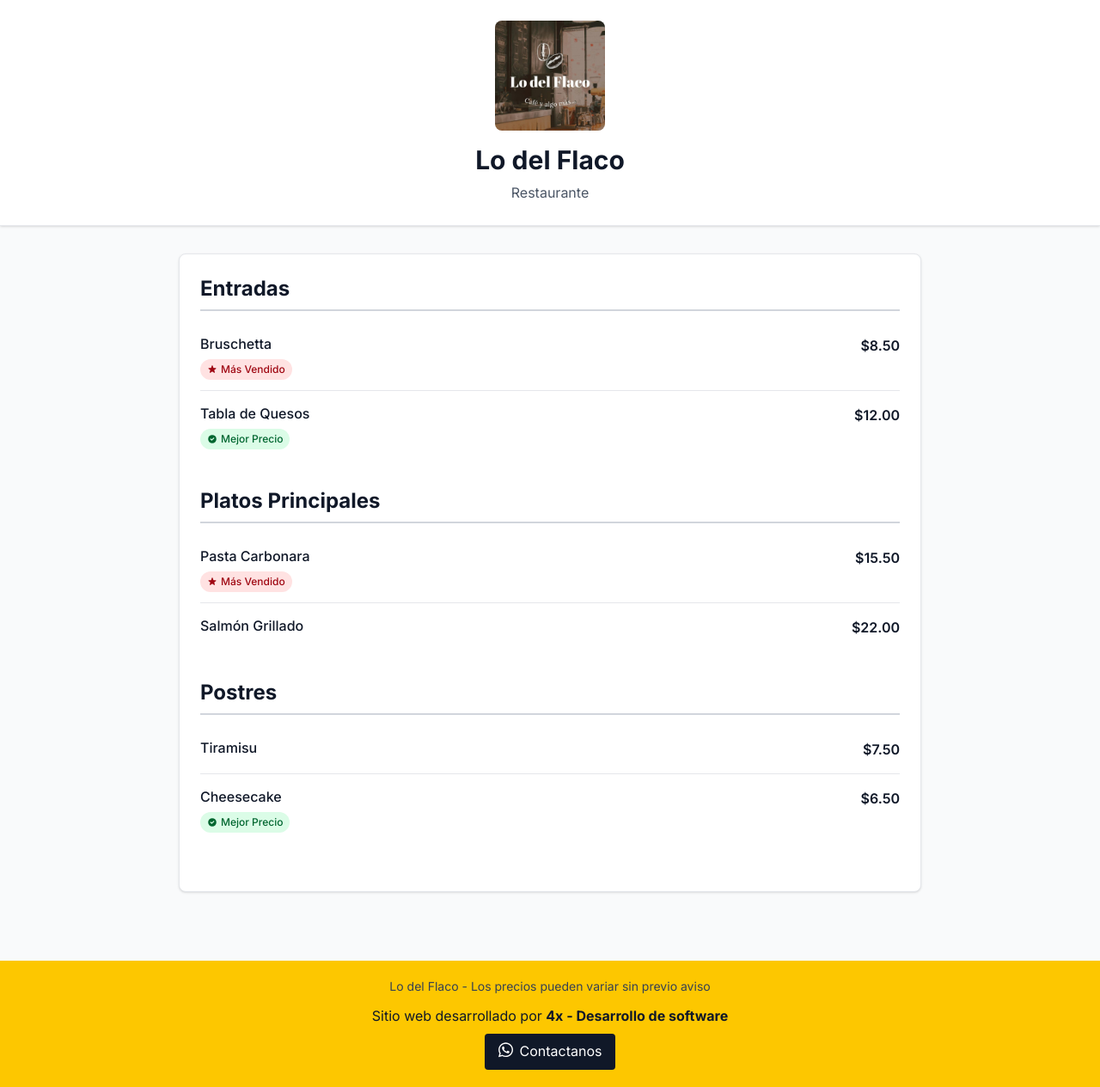
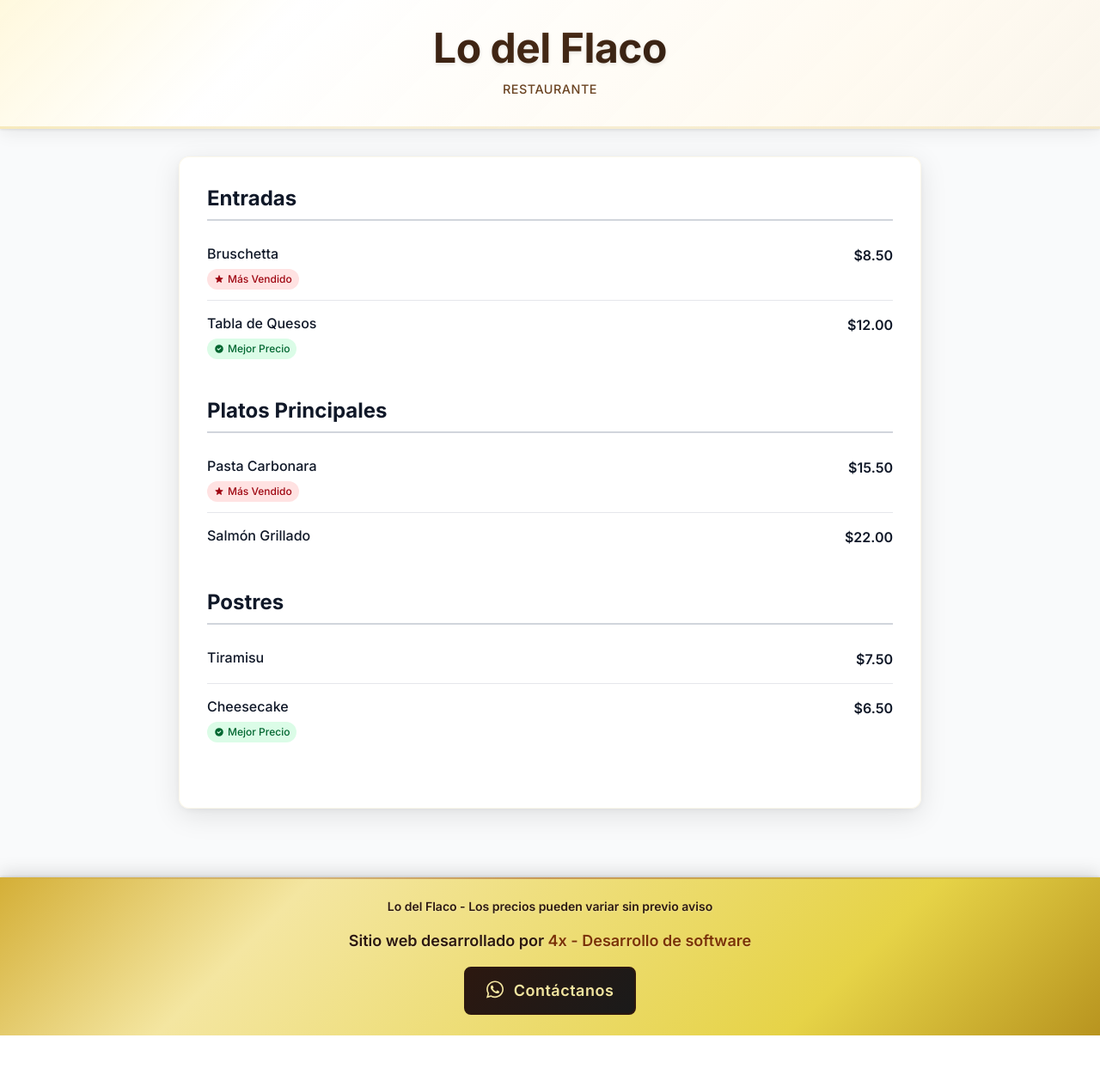
Before and after one commit to leandromasotti/resto-menu, a Next.js app: page / in a window 1280 px wide. Shown: the whole page at 86% size. After the commit the page ends 1205 px from the top, so only its background shows below. Built offline with nearby package versions, Linux system fonts and the light colour scheme; no server answers.

Commit message:
Update page.tsx

```diff
--- a/app/page.tsx
+++ b/app/page.tsx
@@ -3,7 +3,6 @@ import { fetchMenuData } from '@/lib/menu-data';
 import { getRestaurantConfig } from '@/lib/restaurant-config';
 import MenuCategoryComponent from '@/components/MenuCategoryComponent';
 import MenuLoader from '@/components/MenuLoader';
-import Logo from '@/components/Logo';
 
 // Configurar ISR con revalidación cada 5 minutos
 export const revalidate = 300;
@@ -13,23 +12,15 @@ export default async function MenuPage() {
 
   return (
     <div className="min-h-screen bg-gray-50">
-      {/* Logo overlay de fondo */}
-      <div className="logo-overlay"></div>
-
-      <div className="relative z-10">
+      <div className="relative">
         {/* Header */}
-        <header className="bg-white shadow-sm border-b border-gray-200">
-          <div className="max-w-4xl mx-auto px-4 py-6">
+        <header className="header-gastronomico shadow-sm border-b border-gray-200">
+          <div className="max-w-4xl mx-auto px-4 py-8">
             <div className="text-center">
-              {/* Logo principal */}
-              <div className="mb-4 flex justify-center">
-                <Logo size="medium" />
-              </div>
-
-              <h1 className="text-3xl font-bold text-gray-900 mb-2">
+              <h1 className="titulo-restaurante text-4xl md:text-5xl font-bold mb-3">
                 {restaurantConfig.name}
               </h1>
-              <p className="text-gray-600">
+              <p className="subtitulo-restaurante">
                 {restaurantConfig.subtitle}
               </p>
             </div>
@@ -44,31 +35,31 @@ export default async function MenuPage() {
         </main>
 
         {/* Footer */}
-        <footer className="bg-yellow-400 text-gray-900 text-center p-5 w-full mt-12">
+        <footer className="footer-gastronomico text-center p-6 w-full mt-12">
           <div className="max-w-4xl mx-auto">
-            <p className="mb-3 text-sm text-gray-700">
+            <p className="footer-texto mb-4 text-sm">
               {restaurantConfig.name} - Los precios pueden variar sin previo aviso
             </p>
-            <p>
-              Sitio web desarrollado por <b>4x - Desarrollo de software</b>
+            <p className="footer-texto mb-4 text-lg font-bold">
+              Sitio web desarrollado por <span className="text-amber-900">4x - Desarrollo de software</span>
             </p>
-            <div className="mt-2">
+            <div className="mt-4">
               <a
-                className="inline-flex items-center bg-gray-900 text-white px-4 py-2 rounded hover:bg-gray-800 transition-colors"
+                className="footer-link inline-flex items-center px-6 py-3 rounded-lg hover:bg-gray-800 transition-all duration-300"
                 href="https://api.whatsapp.com/send?phone=5492245502711&text=Hola, tengo la siguiente consulta:"
                 target="_blank"
                 rel="noopener noreferrer"
               >
                 <svg
-                  className="mb-1 mr-2"
-                  fill="#ffffff"
+                  className="mb-1 mr-3"
+                  fill="currentColor"
                   viewBox="0 0 448 512"
-                  width="17"
+                  width="20"
                   xmlns="http://www.w3.org/2000/svg"
                 >
                   <path d="M380.9 97.1C339 55.1 283.2 32 223.9 32c-122.4 0-222 99.6-222 222 0 39.1 10.2 77.3 29.6 111L0 480l117.7-30.9c32.4 17.7 68.9 27 106.1 27h.1c122.3 0 224.1-99.6 224.1-222 0-59.3-25.2-115-67.1-157zm-157 341.6c-33.2 0-65.7-8.9-94-25.7l-6.7-4-69.8 18.3L72 359.2l-4.4-7c-18.5-29.4-28.2-63.3-28.2-98.2 0-101.7 82.8-184.5 184.6-184.5 49.3 0 95.6 19.2 130.4 54.1 34.8 34.9 56.2 81.2 56.1 130.5 0 101.8-84.9 184.6-186.6 184.6zm101.2-138.2c-5.5-2.8-32.8-16.2-37.9-18-5.1-1.9-8.8-2.8-12.5 2.8-3.7 5.6-14.3 18-17.6 21.8-3.2 3.7-6.5 4.2-12 1.4-32.6-16.3-54-29.1-75.5-66-5.7-9.8 5.7-9.1 16.3-30.3 1.8-3.7.9-6.9-.5-9.7-1.4-2.8-12.5-30.1-17.1-41.2-4.5-10.8-9.1-9.3-12.5-9.5-3.2-.2-6.9-.2-10.6-.2-3.7 0-9.7 1.4-14.8 6.9-5.1 5.6-19.4 19-19.4 46.3 0 27.3 19.9 53.7 22.6 57.4 2.8 3.7 39.1 59.7 94.8 83.8 35.2 15.2 49 16.5 66.6 13.9 10.7-1.6 32.8-13.4 37.4-26.4 4.6-13 4.6-24.1 3.2-26.4-1.3-2.5-5-3.9-10.5-6.6z"></path>
                 </svg>
-                <span>Contactanos</span>
+                <span className="text-lg">Contáctanos</span>
               </a>
             </div>
           </div>
@@ -95,7 +86,7 @@ async function MenuContent() {
   }
 
   return (
-    <div className="bg-white rounded-lg shadow-sm border border-gray-200 p-6">
+    <div className="menu-container rounded-xl p-8">
       {menuCategories.map((category, index) => (
         <MenuCategoryComponent
           key={`${category.name}-${index}`}
```
